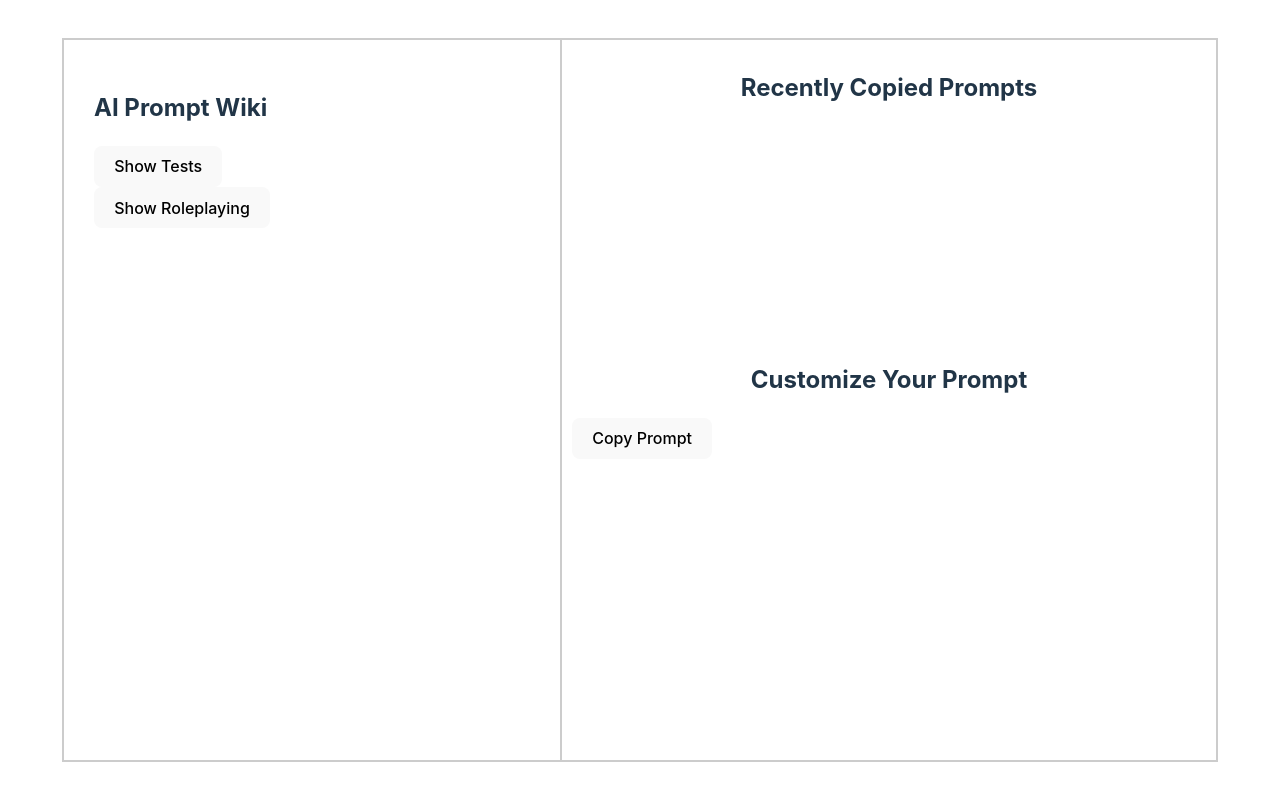
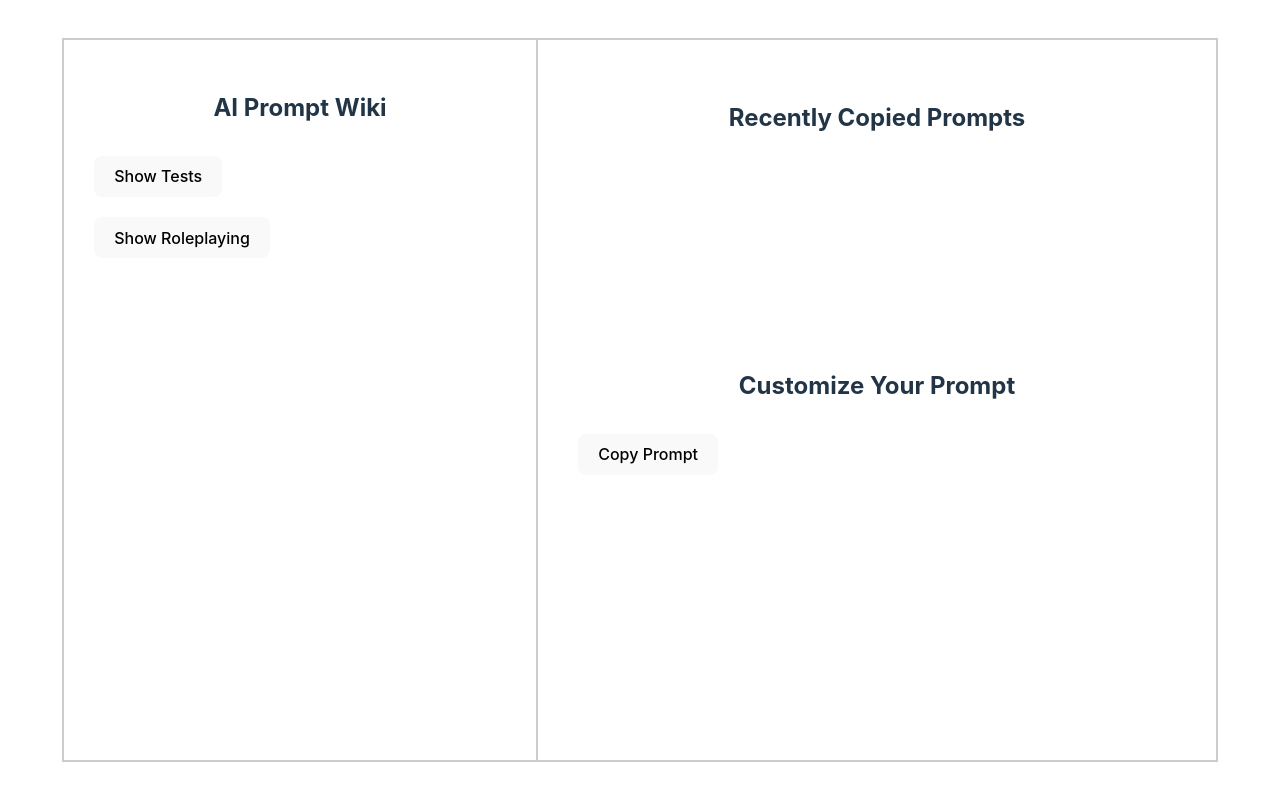
Before and after one commit to ZeendaBean24/AI-Academic-Assistant, a React (Create React App) app: page / in a window 1280 px wide. Built offline with nearby package versions, Linux system fonts and the light colour scheme; the HTML template or start-up script is replaced by a standard one.

Commit message:
Fix a lot of refinement CSS, such as padding, margins, centering

```diff
--- a/src/App.css
+++ b/src/App.css
@@ -27,6 +27,7 @@
   width: 60%;
   display: flex;
   flex-direction: column;
+  padding: 30px;
 }
 
 .top-part {
@@ -43,7 +44,7 @@
 
 .prompt-item {
   cursor: pointer; /* Makes cursor a pointer on hover over clickable prompts */
-  margin: 5px 0;
+  margin: 5px 0 5px 5px;
   padding: 5px;
   border-radius: 5px;
   transition: background-color 0.3s;
@@ -59,3 +60,15 @@ input.editable-part {
   margin: 0 2px;
   display: inline-block; /* Display input inline */
 }
+
+.category-dropdown {
+  margin: 10px 0;
+}
+
+.copy-button {
+  margin: 10px 0;
+}
+
+.prompt-category-text {
+  margin: 5px 0;
+}
--- a/src/App.jsx
+++ b/src/App.jsx
@@ -76,15 +76,15 @@ const App = () => {
     return (
       <div className="container">
         <div className="left-side">
-          <h2 className='left-title'>AI Prompt Wiki</h2>
+          <h2 className='title'>AI Prompt Wiki</h2>
           {Object.keys(categories).map((category) => (
               <div key={category}>
-                  <button onClick={() => toggleCategory(category)}>
+                  <button className="category-dropdown" onClick={() => toggleCategory(category)}>
                       {categories[category] ? `Hide ${category}` : `Show ${category}`}
                   </button>
                   {categories[category] && (
                       <div>
-                          <h3>{category} Prompts</h3>
+                          <h3 className='prompt-category-text'>{category} Prompts</h3>
                           {prompts.filter(p => p.category === category).map((prompt) => (
                               <div
                                   key={prompt.id}
@@ -109,7 +109,7 @@ const App = () => {
               <div className="bottom-part">
                   <h2 className='title'>Customize Your Prompt</h2>
                   <div>{renderPromptWithInputs()}</div>
-                  <button onClick={copyPrompt}>Copy Prompt</button>
+                  <button className="copy-button" onClick={copyPrompt}>Copy Prompt</button>
                   {alertVisible && <div className="alert">Please fill in all required fields.</div>}
               </div>
           </div>
```
